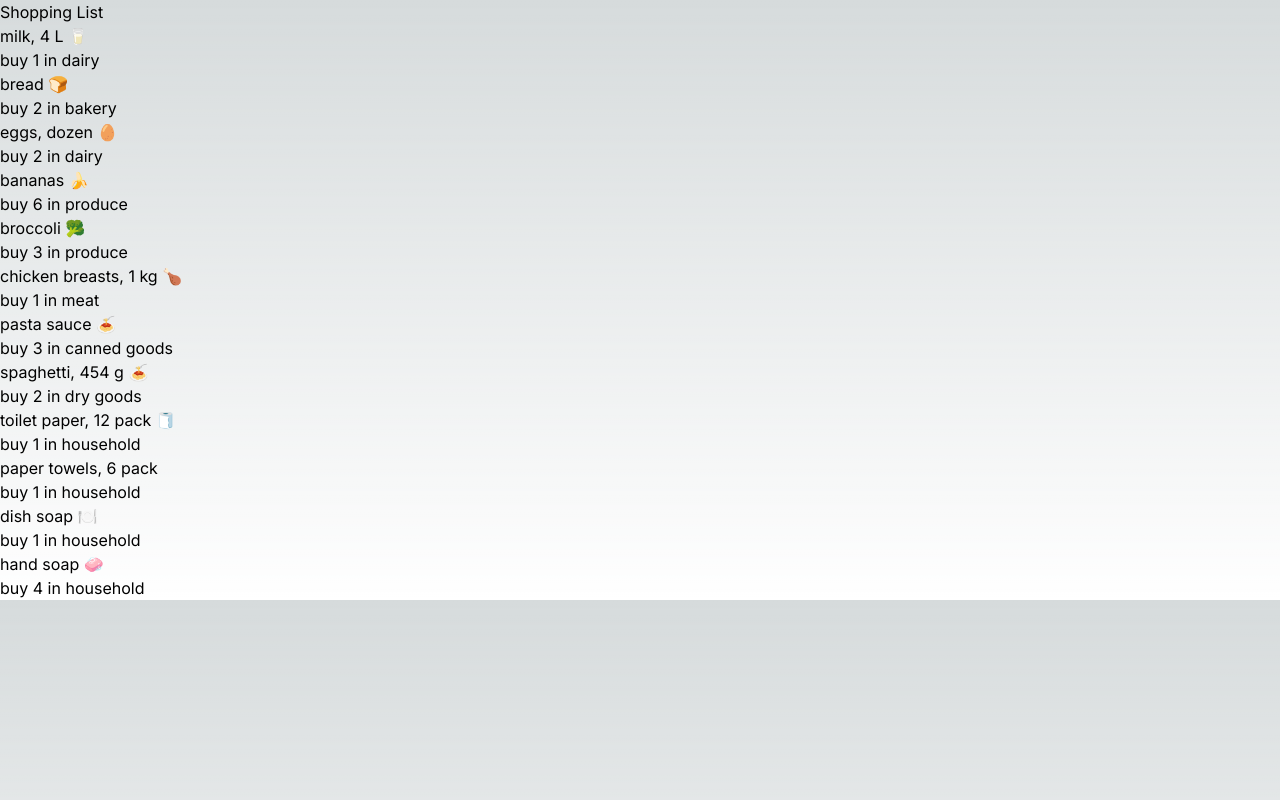
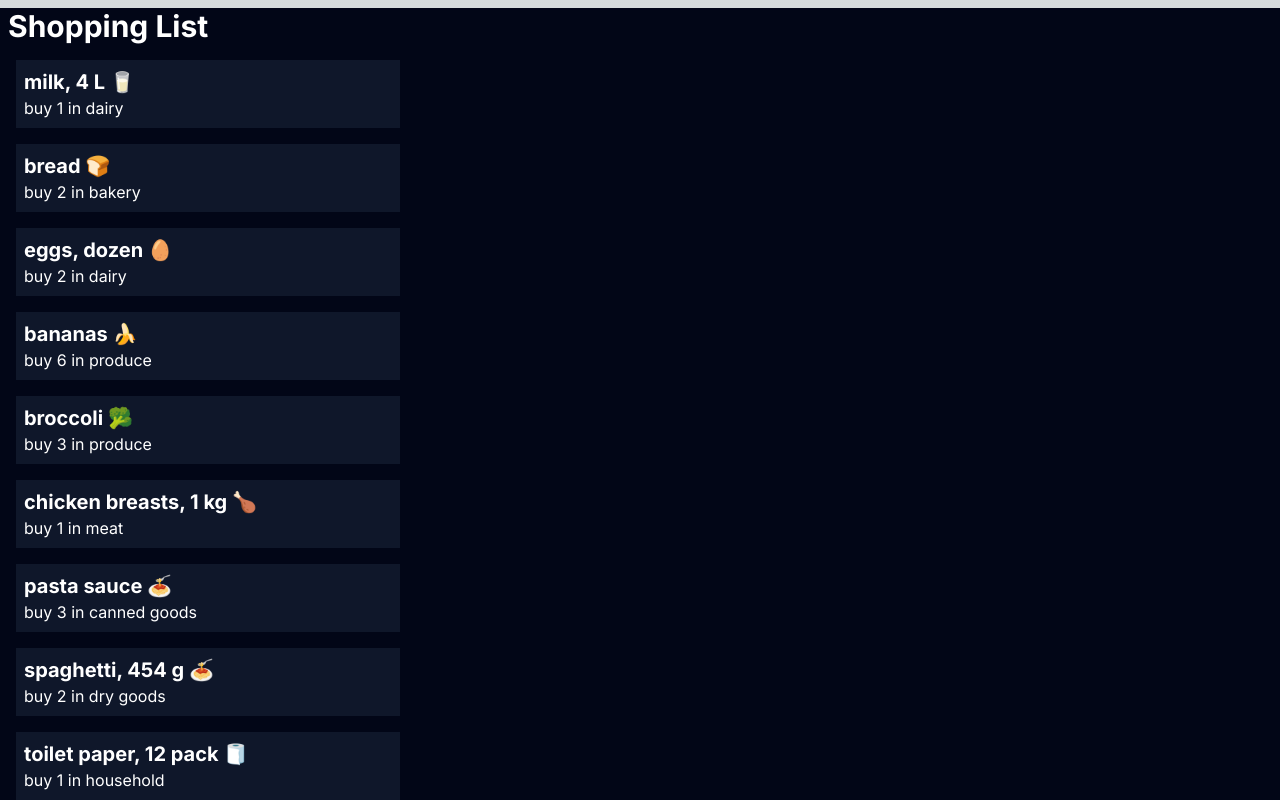
Before and after one commit to ChonthichaJessie/cprg306-assignments, a Next.js app: page /week-3 in a window 1280 px wide. Shown: the top 800 px of the page. Built offline with nearby package versions, Linux system fonts and the light colour scheme.

Commit message:
update week 3 and styling

```diff
--- a/app/week-3/item.js
+++ b/app/week-3/item.js
@@ -1,9 +1,12 @@
-const Item = ({name, quantity,category}) => {
-    return(
-        <div>
-        <div>{name}</div>
-        <div>buy {quantity} in {category}</div>
-        </div>
-    );
-}
+const Item = (props) => {
+  const { name, quantity, category } = props;
+  return (
+    <div class="bg-slate-900 bg-cover max-w-sm p-2 m-4 ">
+      <div class="text-white font-bold text-xl" >{name}</div>
+      <div class="text-white text-l">
+        buy {quantity} in {category}
+      </div>
+    </div>
+  );
+};
 export default Item;
--- a/app/week-3/page.js
+++ b/app/week-3/page.js
@@ -2,9 +2,9 @@ import ItemList from "./item-list";
 
 const Page = () => {
   return (
-    <main>
-      <h1>Shopping List</h1>
-      <ItemList />
+    <main class="bg-slate-950 h-screen bg-cover">
+      <h1 class="text-3xl font-bold m-2 text-white">Shopping List</h1>
+      <ItemList/>
     </main>
   );
 };
```
